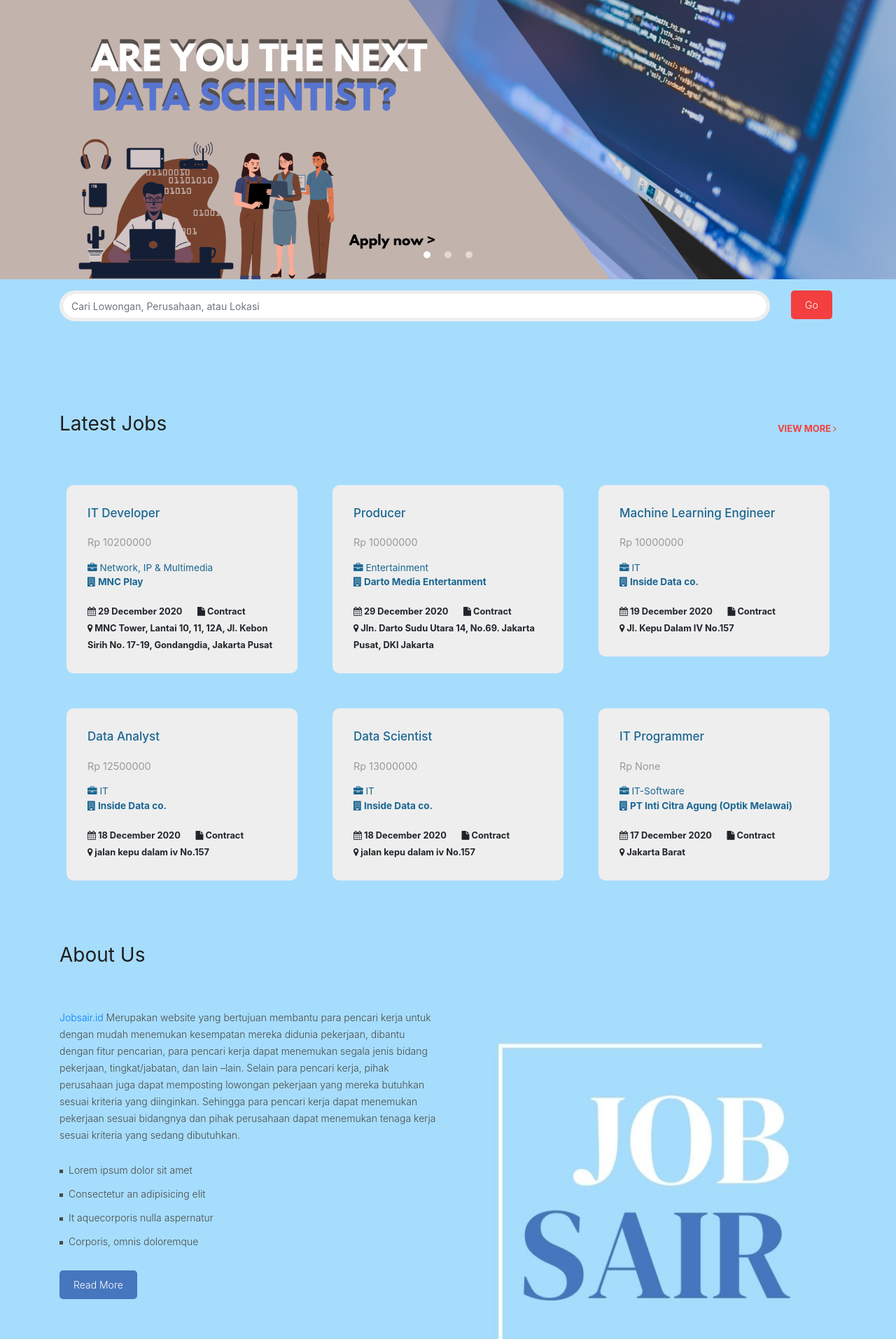
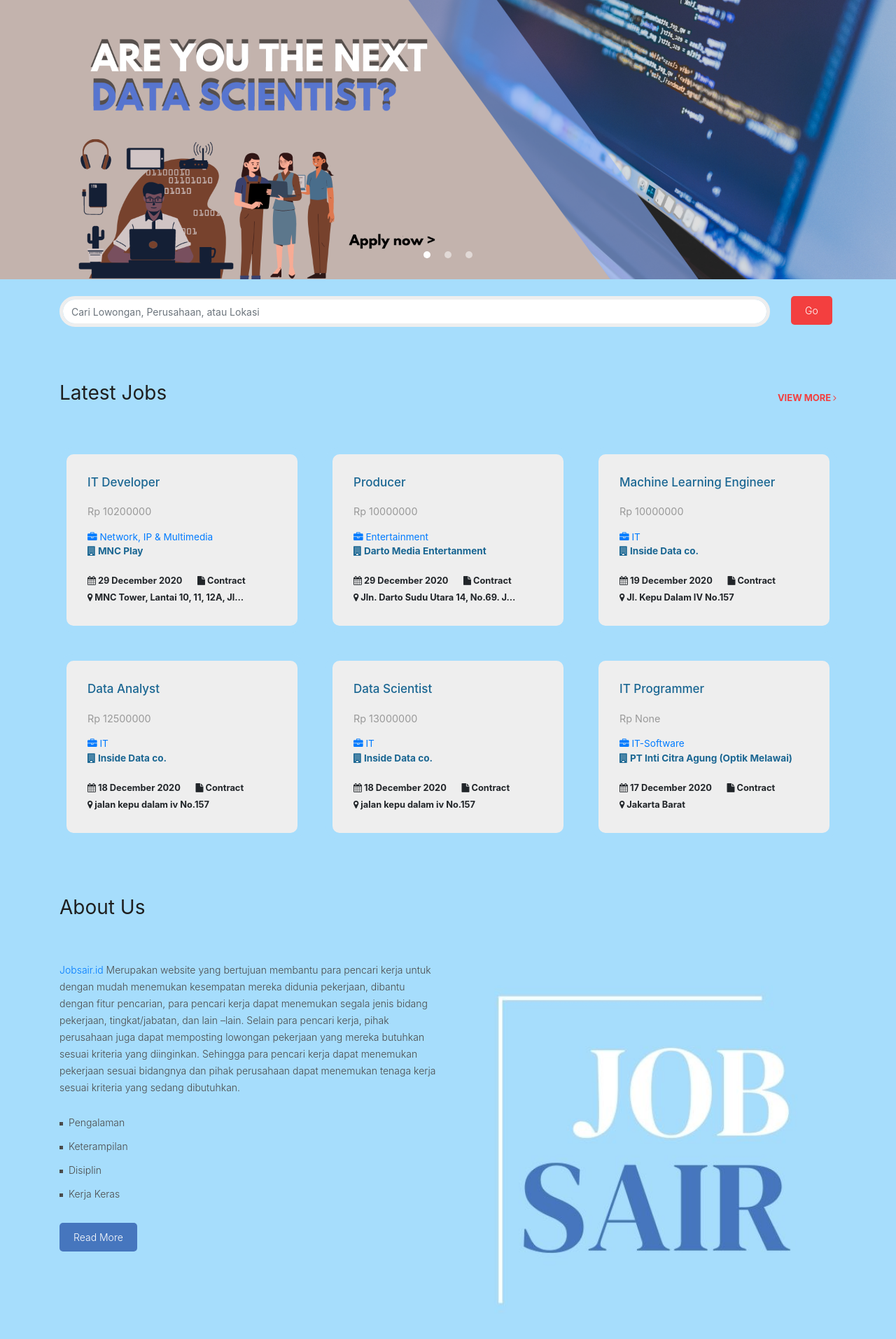
Before and after one commit to sayyidinside/Jobsair, a Django app: page / in a window 1280 px wide. Shown: the part 81-1994 px from the top of the page at 70% size. Run offline with Django 3.2, Linux system fonts and the light colour scheme; data comes from the database, SQL or seed files in the repository; some libraries are stand-ins or nearby versions.

Commit message:
Fixing issue form last commit (overwrite)  and more
The more things is implementing last commit change to post_list.html
which is changing pk in banner

```diff
--- a/Jobsair_id/templates/Jobsair_id/index.html
+++ b/Jobsair_id/templates/Jobsair_id/index.html
@@ -26,11 +26,9 @@
     </div>
     <!-- Banner Ends Here -->
 
-
+    <br>
     <div class="col-md-12">
       <div class="contact-form">
-        <div class="form-group">
-        </div>
         <div class="container">
           <div class="row">
             <div class="col-11">
@@ -47,7 +45,8 @@
       </div>
     </div>
 
-    <div class="latest-products">
+    <br>
+    <br>
     <div class="container">
       <div class="row">
         <div class="col-md-12">
@@ -62,20 +61,24 @@
 
             <div class="down-content">
               <a href="{% url 'post_detail' pk=post.pk %}"><h4>{{ post.title }}</h4></a>
-
               <h6><small>Rp {{ post.salary }}</small></h6>
-
-                <h4><small><i class="fa fa-briefcase"></i> {{ post.category }} <br> <strong><i class="fa fa-building"></i> {{ post.company }}</strong></small></h4>
-
+              <h4>
+                <small><a href="{% url 'job_category' post.category %}">
+                <i class="fa fa-briefcase"></i> {{ post.category }} </a>
+                <br>
+                <strong><i class="fa fa-building"></i> {{ post.company }}</strong></small>
+              </h4>
               <small>
                    <strong title="Posted on"><i class="fa fa-calendar"></i> {{ post.published_date | date:'d F Y'}}</strong> &nbsp;&nbsp;&nbsp;&nbsp;
                    <strong title="Type"><i class="fa fa-file"></i> Contract</strong> <br>
-                     <strong title="Location"><i class="fa fa-map-marker"></i> {{ post.address }}</strong>
+                   <strong title="Location"><i class="fa fa-map-marker"></i> {{ post.address|truncatechars:35 }}</strong>
               </small>
             </div>
           </div>
         </div>
     {% endfor %}
+      </div>
+    </div>
 
 
     <div class="best-features">
@@ -88,13 +91,19 @@
           </div>
           <div class="col-md-6">
             <div class="left-content">
-              <p><a href="{% url 'index' %}">Jobsair.id</a> Merupakan website yang bertujuan membantu para pencari kerja untuk dengan mudah menemukan kesempatan mereka didunia pekerjaan, dibantu dengan fitur pencarian, para pencari kerja dapat menemukan segala jenis bidang pekerjaan, tingkat/jabatan, dan lain –lain. Selain para pencari kerja, pihak perusahaan juga dapat memposting lowongan pekerjaan yang mereka butuhkan sesuai kriteria yang diinginkan.  Sehingga para pencari kerja dapat menemukan pekerjaan sesuai bidangnya dan pihak perusahaan dapat menemukan tenaga kerja sesuai kriteria yang sedang dibutuhkan.
+              <p><a href="{% url 'index' %}">Jobsair.id</a> Merupakan website yang bertujuan membantu
+                para pencari kerja untuk dengan mudah menemukan kesempatan mereka didunia pekerjaan,
+                dibantu dengan fitur pencarian, para pencari kerja dapat menemukan segala jenis bidang pekerjaan,
+                tingkat/jabatan, dan lain –lain. Selain para pencari kerja, pihak perusahaan juga dapat memposting
+                lowongan pekerjaan yang mereka butuhkan sesuai kriteria yang diinginkan.  Sehingga para pencari kerja
+                dapat menemukan pekerjaan sesuai bidangnya dan pihak perusahaan dapat menemukan tenaga kerja sesuai
+                 kriteria yang sedang dibutuhkan.
               </p>
               <ul class="featured-list">
-                <li><a href="#">Lorem ipsum dolor sit amet</a></li>
-                <li><a href="#">Consectetur an adipisicing elit</a></li>
-                <li><a href="#">It aquecorporis nulla aspernatur</a></li>
-                <li><a href="#">Corporis, omnis doloremque</a></li>
+                <li><a href="#">Pengalaman </a></li>
+                <li><a href="#">Keterampilan </a></li>
+                <li><a href="#">Disiplin </a></li>
+                <li><a href="#">Kerja Keras</a></li>
               </ul>
               <a href="{% url 'about_us' %}" class="filled-button">Read More</a>
             </div>
@@ -142,8 +151,6 @@
           <div class="col-md-12">
             <div class="section-heading">
               <h2>Happy Clients</h2>
-
-              <a href="testimonials.html">read more <i class="fa fa-angle-right"></i></a>
             </div>
           </div>
           <div class="col-md-12">
@@ -154,7 +161,9 @@
                 </div>
                 <div class="down-content">
                   <h4>John Doe</h4>
-                  <p class="n-m"><em>"Lorem ipsum dolor sit amet, consectetur an adipisicing elit. Itaque, corporis nulla at quia quaerat."</em></p>
+                  <p class="n-m"><em>"It's perfect for any fresh graduate to get some experience for jobs, which u can
+                    find easily in here, in <a href="{% url 'index' %}">Jobsair.id</a>
+                  </em></p>
                 </div>
               </div>
 
@@ -164,7 +173,8 @@
                 </div>
                 <div class="down-content">
                   <h4>Jane Smith</h4>
-                  <p class="n-m"><em>"Lorem ipsum dolor sit amet, consectetur an adipisicing elit. Itaque, corporis nulla at quia quaerat."</em></p>
+                  <p class="n-m"><em>"it's good to me as freshgraduate, so i can look for better job as
+                    suitable to me for the job and for the wages"</em></p>
                 </div>
               </div>
 
@@ -174,7 +184,7 @@
                 </div>
                 <div class="down-content">
                   <h4>Antony Davis</h4>
-                  <p class="n-m"><em>"Lorem ipsum dolor sit amet, consectetur an adipisicing elit. Itaque, corporis nulla at quia quaerat."</em></p>
+                  <p class="n-m"><em>"This website give me some good perspective about seeking some empployer, so i can do it with online state, dont have to go to office again "</em></p>
                 </div>
               </div>
 
@@ -183,8 +193,8 @@
                   <i class="fa fa-user"></i>
                 </div>
                 <div class="down-content">
-                  <h4>John Doe</h4>
-                  <p class="n-m"><em>"Lorem ipsum dolor sit amet, consectetur an adipisicing elit. Itaque, corporis nulla at quia quaerat."</em></p>
+                  <h4>Fulan </h4>
+                  <p class="n-m"><em>"Melamar kerja jadi makin cepat dan mudah, keren"</em></p>
                 </div>
               </div>
 
@@ -193,8 +203,8 @@
                   <i class="fa fa-user"></i>
                 </div>
                 <div class="down-content">
-                  <h4>Jane Smith</h4>
-                  <p class="n-m"><em>"Lorem ipsum dolor sit amet, consectetur an adipisicing elit. Itaque, corporis nulla at quia quaerat."</em></p>
+                  <h4>Syafiq </h4>
+                  <p class="n-m"><em>"Cari kerja jadi makin gampang lewat website ini, keren - keren"</em></p>
                 </div>
               </div>
 
@@ -203,8 +213,9 @@
                   <i class="fa fa-user"></i>
                 </div>
                 <div class="down-content">
-                  <h4>Antony Davis</h4>
-                  <p class="n-m"><em>"Lorem ipsum dolor sit amet, consectetur an adipisicing elit. Itaque, corporis nulla at quia quaerat."</em></p>
+                  <h4>Firdaus </h4>
+                  <p class="n-m"><em>"Semakin mudah untuk mencari beberapa karyawan baru yang
+                    mencoba apply di perusahaan kami, dan semakin mudah dalam pengapplyan nya "</em></p>
                 </div>
               </div>
             </div>
@@ -213,16 +224,14 @@
       </div>
     </div>
 
-
     <div class="call-to-action">
       <div class="container">
-        <div class="row">
           <div class="col-md-12">
             <div class="inner-content">
               <div class="row">
                 <div class="col-md-8">
-                  <h4>Lorem ipsum dolor sit amet, consectetur adipisicing.</h4>
-                  <p>Lorem ipsum dolor sit amet, consectetur adipisicing elit. Itaque corporis amet elite author nulla.</p>
+                  <h4>Contact Us</h4>
+                  <p>Untuk informasi lebih Lanjut, silahkan hubungi kontak - kontak yang tertera di link berikut. </p>
                 </div>
                 <div class="col-lg-4 col-md-6 text-right">
                   <a href="{% url 'contact_us' %}" class="filled-button">Contact Us</a>
@@ -233,4 +242,5 @@
         </div>
       </div>
     </div>
+  </div>
 {% endblock %}
--- a/Jobsair_id/templates/Jobsair_id/post_list.html
+++ b/Jobsair_id/templates/Jobsair_id/post_list.html
@@ -15,12 +15,12 @@
         </div>
         <div class="banner-item-02">
           <div class="text-content">
-            <a href="{% url 'post_detail' pk=2 %}"><img src="{% static 'Jobsair_id/assets/images/slider-image-2-1920x600.png' %}" alt=""></a>
+            <a href="{% url 'post_detail' pk=5 %}"><img src="{% static 'Jobsair_id/assets/images/slider-image-2-1920x600.png' %}" alt=""></a>
           </div>
         </div>
         <div class="banner-item-03">
           <div class="text-content">
-            <a href="{% url 'post_detail' pk=3 %}"><img src="{% static 'Jobsair_id/assets/images/slider-image-3-1920x600.png' %}" alt=""></a>
+            <a href="{% url 'post_detail' pk=6 %}"><img src="{% static 'Jobsair_id/assets/images/slider-image-3-1920x600.png' %}" alt=""></a>
 
           </div>
         </div>
```
Lines whose indentation alone changed are shown as unchanged.
